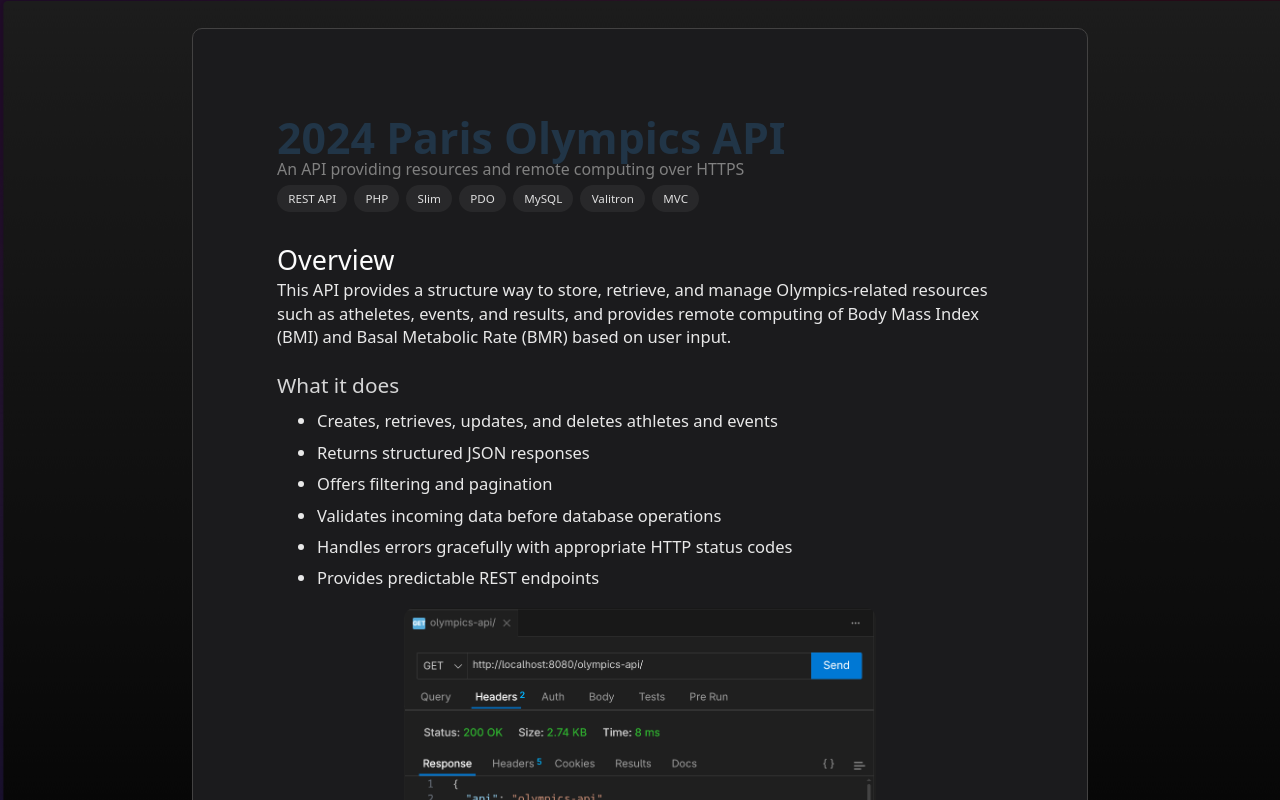
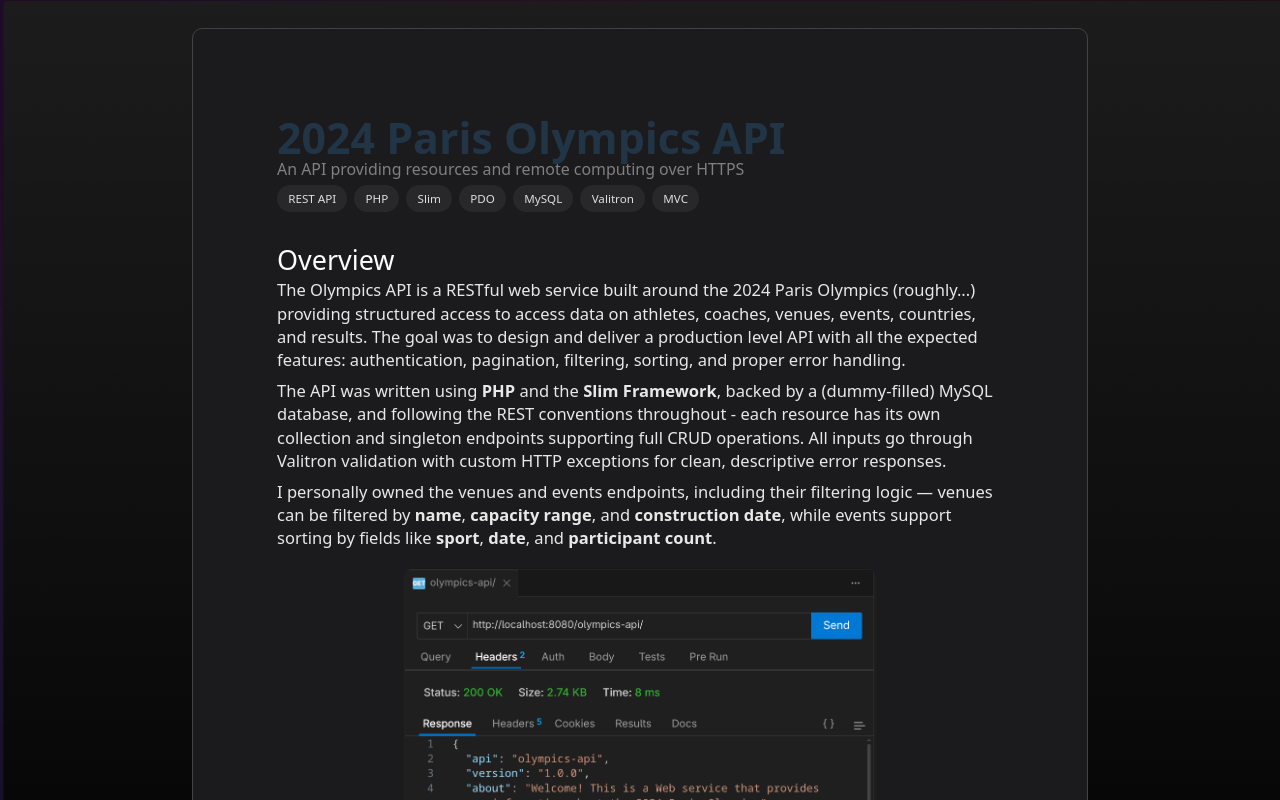
Before and after one commit to hedi3489/my-portfolio, a React (Vite) app: page /projects/olympics-api in a window 1280 px wide. Shown: the top 800 px of the page. Built offline with nearby package versions, Linux system fonts and the light colour scheme.

Commit message:
Filling out API

```diff
--- a/src/components/APIProject.jsx
+++ b/src/components/APIProject.jsx
@@ -23,20 +23,20 @@ function APIProjectPage() {
                     <TextSection
                         className="text-section"
                         title="Overview"
-                        paragraphs={["This API provides a structure way to store, retrieve, and manage Olympics-related resources such as atheletes, events, and results, and provides remote computing of Body Mass Index (BMI) and Basal Metabolic Rate (BMR) based on user input."]}
-                    />
-                    <BulletList
-                        title="What it does"
-                        items={[
-                            'Creates, retrieves, updates, and deletes athletes and events',
-                            'Returns structured JSON responses',
-                            'Offers filtering and pagination',
-                            'Validates incoming data before database operations',
-                            'Handles errors gracefully with appropriate HTTP status codes',
-                            'Provides predictable REST endpoints'
+                        paragraphs={[
+                        <>
+                        The Olympics API is a RESTful web service built around the 2024 Paris Olympics (roughly...) providing structured access to access data on athletes, coaches, venues, events, countries, and results. The goal was to design and deliver a production level API with all the expected features: authentication, pagination, filtering, sorting, and proper error handling.
+                        </>,
+                        <>
+                        The API was written using <b>PHP</b> and the <b>Slim Framework</b>, backed by a (dummy-filled) MySQL database, and following the REST conventions throughout - each resource has its own collection and singleton endpoints supporting full CRUD operations. All inputs go through Valitron validation with custom HTTP exceptions for clean, descriptive error responses.
+                        </>,
+                        <>
+                        I personally owned the venues and events endpoints, including their filtering logic — venues can be filtered by <b>name</b>, <b>capacity range</b>, and <b>construction date</b>, while events support sorting by fields like <b>sport</b>, <b>date</b>, and <b>participant count</b>.
+                        </>
                         ]}
                     />
                     <CaptionedImage
+                        caption='Screenshot of the root resource of the Olympics API'
                         image={apiSS1}
                     />
 
--- a/src/styles/Containers.css
+++ b/src/styles/Containers.css
@@ -106,7 +106,7 @@
 
 .theme-buttons .theme-dot {
   position: relative;
-  font-size: 0.75em;
+  font-size: 0.65em;
   aspect-ratio: 1 / 1;
   border-radius: 50%;
   border: 3px solid #6b7280;
```
